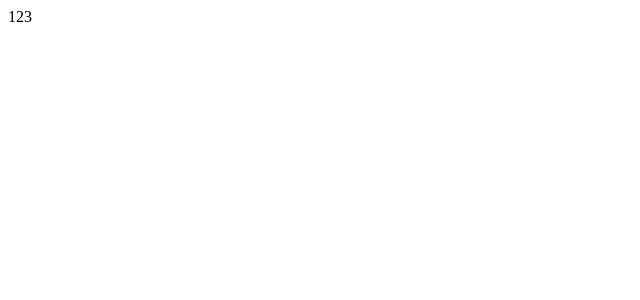
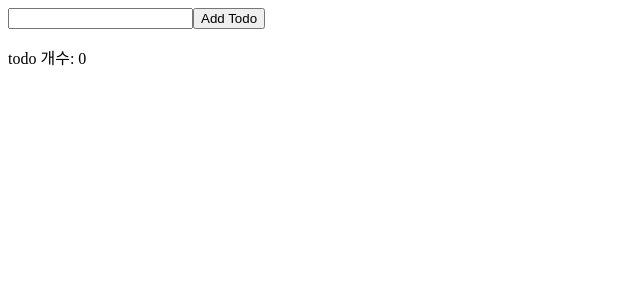
Before and after one commit to jeoniltae/react-ts-quickstart, a React (Vite) app in the folder todolist-app2/: page / in a window 1280 px wide. Shown: the top 300 px of the page, without its empty margins (0-640 px from the left). Built offline with nearby package versions, Linux system fonts and the light colour scheme.

Commit message:
7.4.1장: 최적화 이전의 todolist-app 작성

```diff
--- a/todolist-app2/src/App.tsx
+++ b/todolist-app2/src/App.tsx
@@ -1,7 +1,41 @@
-import "./App.css";
+import { useState } from "react";
+import TodoList from "./TodoList";
+
+export type TodoListItemType = {
+  id: number;
+  todo: string;
+};
 
 function App() {
-  return <div>123</div>;
+  const [todoList, setTodoList] = useState<Array<TodoListItemType>>([]);
+  const [todo, setTodo] = useState<string>("");
+
+  const addTodo = (todo: string) => {
+    let newTodoList = [
+      ...todoList,
+      {
+        id: new Date().getTime(),
+        todo: todo,
+      },
+    ];
+
+    setTodoList(newTodoList);
+    setTodo("");
+  };
+
+  return (
+    <div className="boxStyle">
+      <input
+        type="text"
+        value={todo}
+        onChange={(e) => setTodo(e.target.value)}
+      />
+      <button onClick={() => addTodo(todo)}>Add Todo</button>
+      <br />
+      <TodoList todoList={todoList} />
+      <div>todo 개수: {todoList.length}</div>
+    </div>
+  );
 }
 
 export default App;
--- /dev/null
+++ b/todolist-app2/src/TodoList.tsx
@@ -0,0 +1,20 @@
+import React from "react";
+import { TodoListItemType } from "./App";
+import TodoListItem from "./TodoListItem";
+
+type Props = {
+  todoList: Array<TodoListItemType>;
+};
+
+const TodoList = (props: Props) => {
+  console.log("## TodoList");
+  return (
+    <ul>
+      {props.todoList.map((item) => {
+        return <TodoListItem key={item.id} todoListItem={item} />;
+      })}
+    </ul>
+  );
+};
+
+export default TodoList;
--- /dev/null
+++ b/todolist-app2/src/TodoListItem.tsx
@@ -0,0 +1,13 @@
+import React from "react";
+import { TodoListItemType } from "./App";
+
+type Props = {
+  todoListItem: TodoListItemType;
+};
+
+const TodoListItem = (props: Props) => {
+  console.log("## TodoListItem");
+  return <li>{props.todoListItem.todo}</li>;
+};
+
+export default TodoListItem;
--- a/todolist-app2/src/main.tsx
+++ b/todolist-app2/src/main.tsx
@@ -3,7 +3,7 @@ import ReactDOM from "react-dom/client";
 import App from "./App.tsx";
 
 ReactDOM.createRoot(document.getElementById("root")!).render(
-  <React.StrictMode>
-    <App />
-  </React.StrictMode>
+  // <React.StrictMode>
+  <App />
+  // </React.StrictMode>
 );
```
